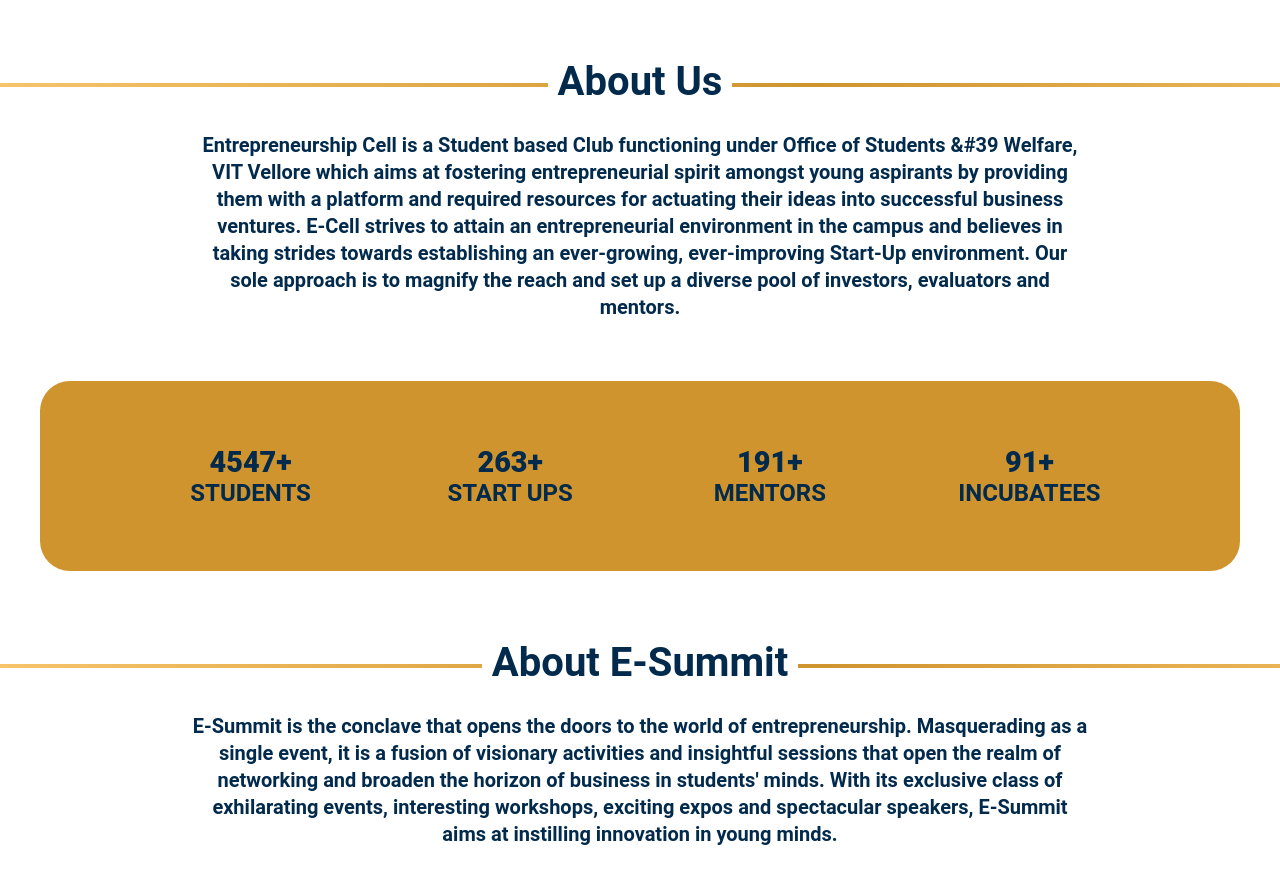
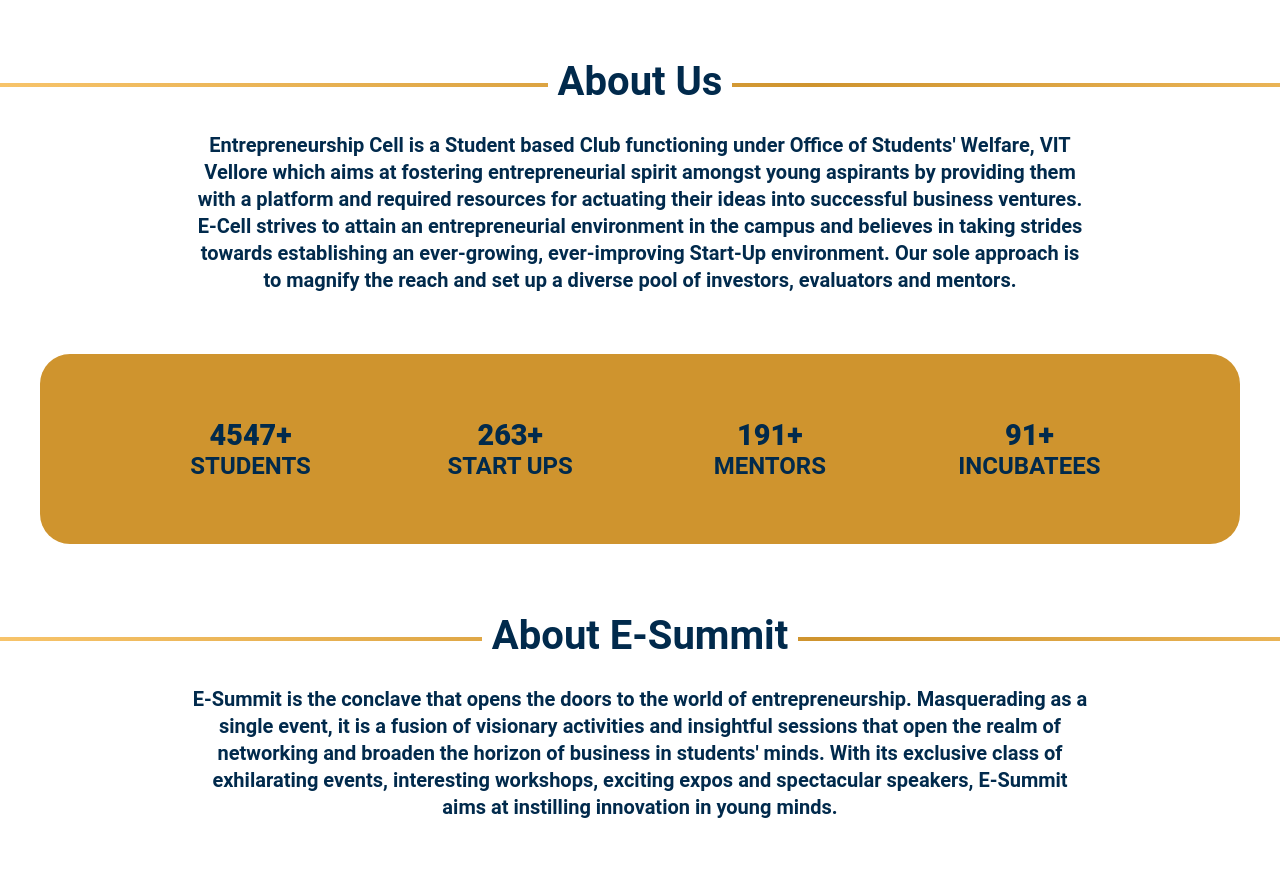
Before and after one commit to ecellvit/ESUMMIT22_Website, a React (Create React App) app: page / in a window 1280 px wide. Shown: the part 840-1724 px from the top of the page. Built offline with nearby package versions, Linux system fonts and the light colour scheme; some icons are missing.

Commit message:
Update AboutUs.jsx

```diff
--- a/src/Sections/AboutUs/AboutUs.jsx
+++ b/src/Sections/AboutUs/AboutUs.jsx
@@ -32,7 +32,7 @@ function AboutUs() {
       </div>
       <div className="random">
         <p data-aos="zoom-in" className="aboutus__aboutusinfo">
-          Entrepreneurship Cell is a Student based Club functioning under Office of Students &#39 Welfare, VIT Vellore which
+          Entrepreneurship Cell is a Student based Club functioning under Office of Students' Welfare, VIT Vellore which
           aims at fostering entrepreneurial spirit amongst young aspirants by
           providing them with a platform and required resources for actuating
           their ideas into successful business ventures. E-Cell strives to
```
